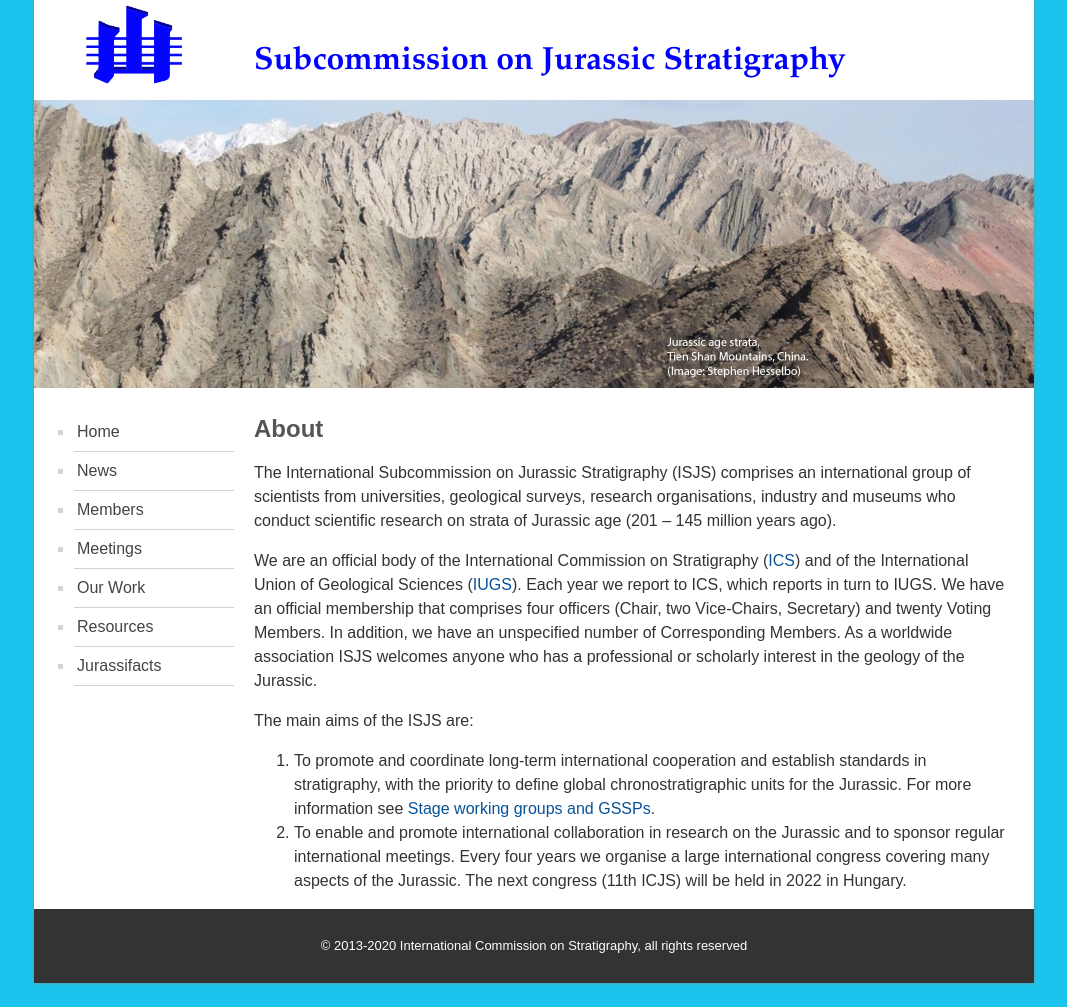
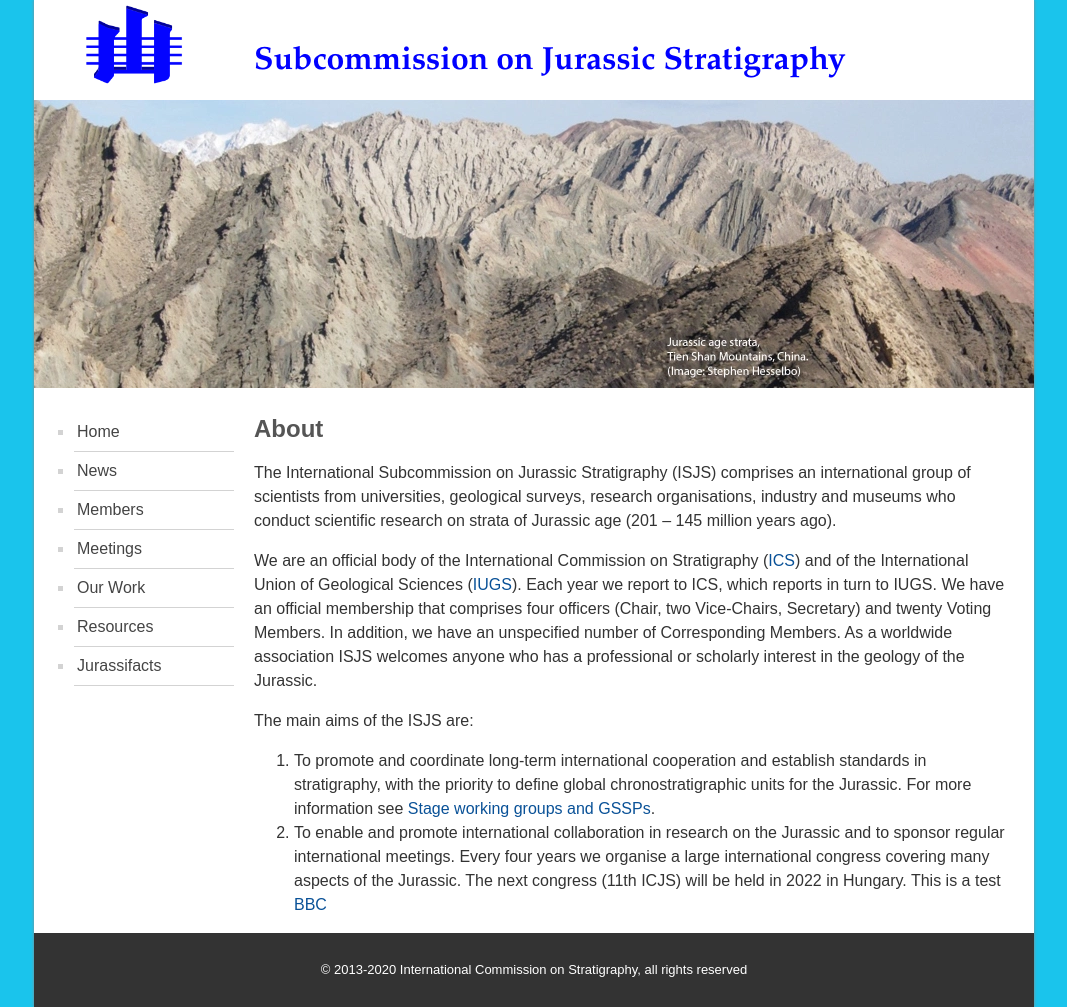
Before and after one commit to i-c-stratigraphy/subcommission-jurassic, a Jekyll site: the page built from pages/index.md, in a window 1280 px wide. Shown: the whole page, without its empty margins (106-1173 px from the left). Built offline with Jekyll 4.4.1, drawn with Linux system fonts in a browser that asks for light colours; before the commit the page ends 983 px from its top, so only the background shows below that.

Commit message:
Update index.md

```diff
--- a/pages/index.md
+++ b/pages/index.md
@@ -12,3 +12,4 @@ The main aims of the ISJS are:
 
 1. To promote and coordinate long-term international cooperation and establish standards in stratigraphy, with the priority to define global chronostratigraphic units for the Jurassic. For more information see [Stage working groups and GSSPs](/our-work#stage-working-groups-and-gssps).
 2. To enable and promote international collaboration in research on the Jurassic and to sponsor regular international meetings. Every four years we organise a large international congress covering many aspects of the Jurassic. The next congress (11th ICJS) will be held in 2022 in Hungary.
+This is a test [BBC](https://www.bbc.co.uk)
```
